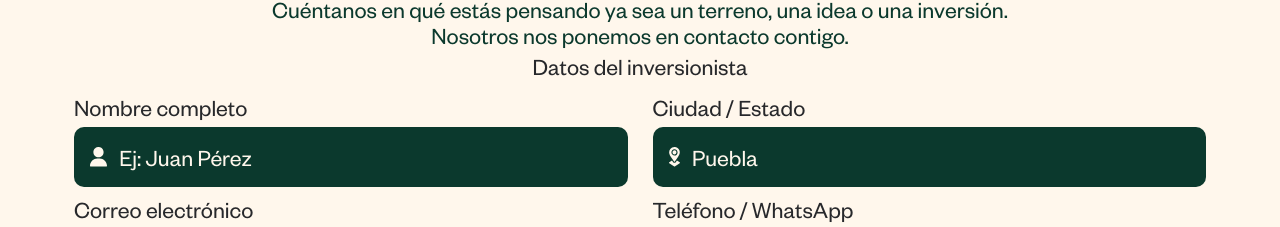
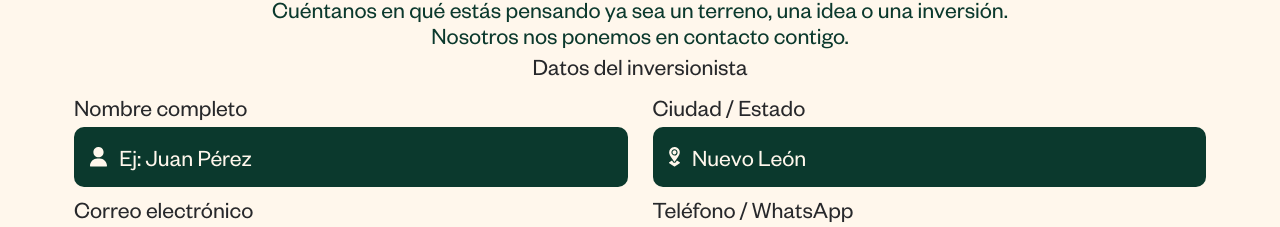
Before and after one commit to xperiencegroup/beneva-landing, a React (Vite) app: page /desarrollemos-juntos in a window 1280 px wide. Shown: the part 2437-2664 px from the top of the page. Built offline with nearby package versions, Linux system fonts and the light colour scheme.

Commit message:
fix: cambio de placeholder

```diff
--- a/src/pages/desarrollemos-juntos/components/desarrollemos-formulario.jsx
+++ b/src/pages/desarrollemos-juntos/components/desarrollemos-formulario.jsx
@@ -124,7 +124,7 @@ export default function DesarrollemosFormulario() {
               <input
                 {...register("city")}
                 type="text"
-                placeholder="Puebla"
+                placeholder="Nuevo León"
                 className="w-full h-[60px] md:h-full formulario text-beige-hogar bg-verde-confianza placeholder:text-beige-hogar outline-none"
               />
             </div>
```
